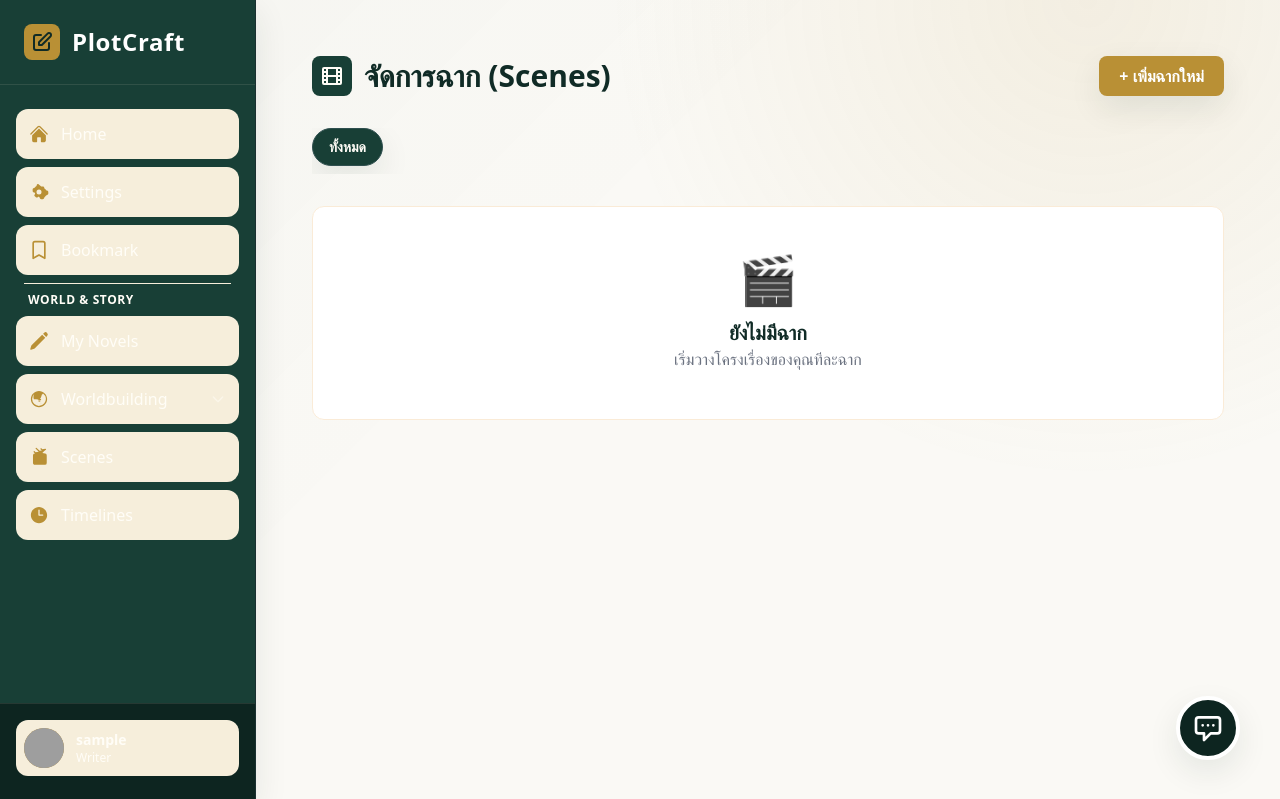
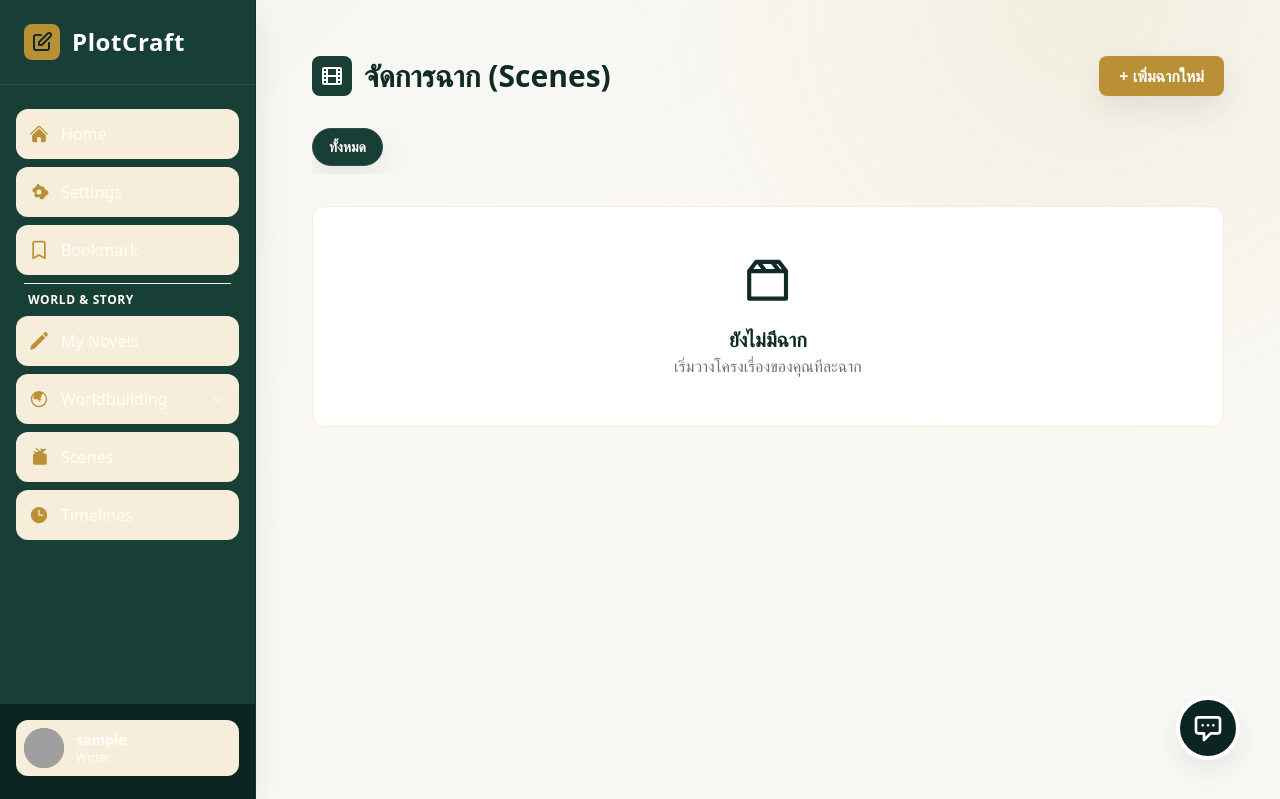
Before and after one commit to maythiya/plotcraft, a Django app: page /scenes/ in a window 1280 px wide. Shown: the top 799 px of the page. Run offline with Django 5.2, Linux system fonts and the light colour scheme; the visitor is signed in with stand-in values (Sample User, id 1); data that the repository does not hold is empty; some libraries are stand-ins or nearby versions; grey boxes are pictures that could not be loaded.

Commit message:
feat(ui): apply minimal theme and SVG icons

```diff
--- a/plotcraft/templates/scenes/scene_list.html
+++ b/plotcraft/templates/scenes/scene_list.html
@@ -38,7 +38,7 @@
                {% else %}
                    bg-white text-[#2F4F4F] border-[#2F4F4F]/30 hover:border-[#DAA520] hover:text-[#DAA520]
                {% endif %}">
-               <span>📖 {{ project.title }}</span>
+               <span><svg aria-hidden="true" class="pc-icon" viewBox="0 0 24 24"><path d="M4 5.5A2.5 2.5 0 0 1 6.5 3H20v16H6.5A2.5 2.5 0 0 0 4 21.5z"/><path d="M4 5.5V21.5M8 7h8M8 11h8"/></svg> {{ project.title }}</span>
                <span class="bg-black/10 px-1.5 py-0.5 rounded-md text-[10px] opacity-70">
                    {{ project.scenes.count }}
                </span>
@@ -88,13 +88,13 @@
 
                     <div class="text-sm text-gray-500 flex flex-wrap gap-4 mb-3">
                         {% if scene.project %}
-                            <span class="flex items-center gap-1">📖 {{ scene.project.title }}</span>
+                            <span class="flex items-center gap-1"><svg aria-hidden="true" class="pc-icon" viewBox="0 0 24 24"><path d="M4 5.5A2.5 2.5 0 0 1 6.5 3H20v16H6.5A2.5 2.5 0 0 0 4 21.5z"/><path d="M4 5.5V21.5M8 7h8M8 11h8"/></svg> {{ scene.project.title }}</span>
                         {% endif %}
                         {% if scene.location %}
-                            <span class="flex items-center gap-1 text-[#DAA520]">📍 {{ scene.location.name }}</span>
+                            <span class="flex items-center gap-1 text-[#DAA520]"><svg aria-hidden="true" class="pc-icon" viewBox="0 0 24 24"><path d="M20 10c0 5-8 11-8 11S4 15 4 10a8 8 0 1 1 16 0z"/><circle cx="12" cy="10" r="2.5"/></svg> {{ scene.location.name }}</span>
                         {% endif %}
                         {% if scene.pov_character %}
-                            <span class="flex items-center gap-1">👀 POV: {{ scene.pov_character.name }}</span>
+                            <span class="flex items-center gap-1"><svg aria-hidden="true" class="pc-icon" viewBox="0 0 24 24"><path d="M2.5 12s3.5-6 9.5-6 9.5 6 9.5 6-3.5 6-9.5 6-9.5-6-9.5-6z"/><circle cx="12" cy="12" r="2.5"/></svg> POV: {{ scene.pov_character.name }}</span>
                         {% endif %}
                     </div>
 
@@ -135,7 +135,7 @@
     {% else %}
 
     <div class="text-center py-12 bg-white rounded-xl border border-[#FAEBD7]">
-        <div class="text-5xl mb-4">🎬</div>
+        <div class="text-5xl mb-4"><svg aria-hidden="true" class="pc-icon" viewBox="0 0 24 24"><path d="M4 7h16v12H4zM4 7l3-4h10l3 4M8 3l3 4M14 3l3 4"/></svg></div>
         <h3 class="text-xl font-bold text-[#2F4F4F]">ยังไม่มีฉาก</h3>
         <p class="text-gray-500">เริ่มวางโครงเรื่องของคุณทีละฉาก</p>
     </div>
```
